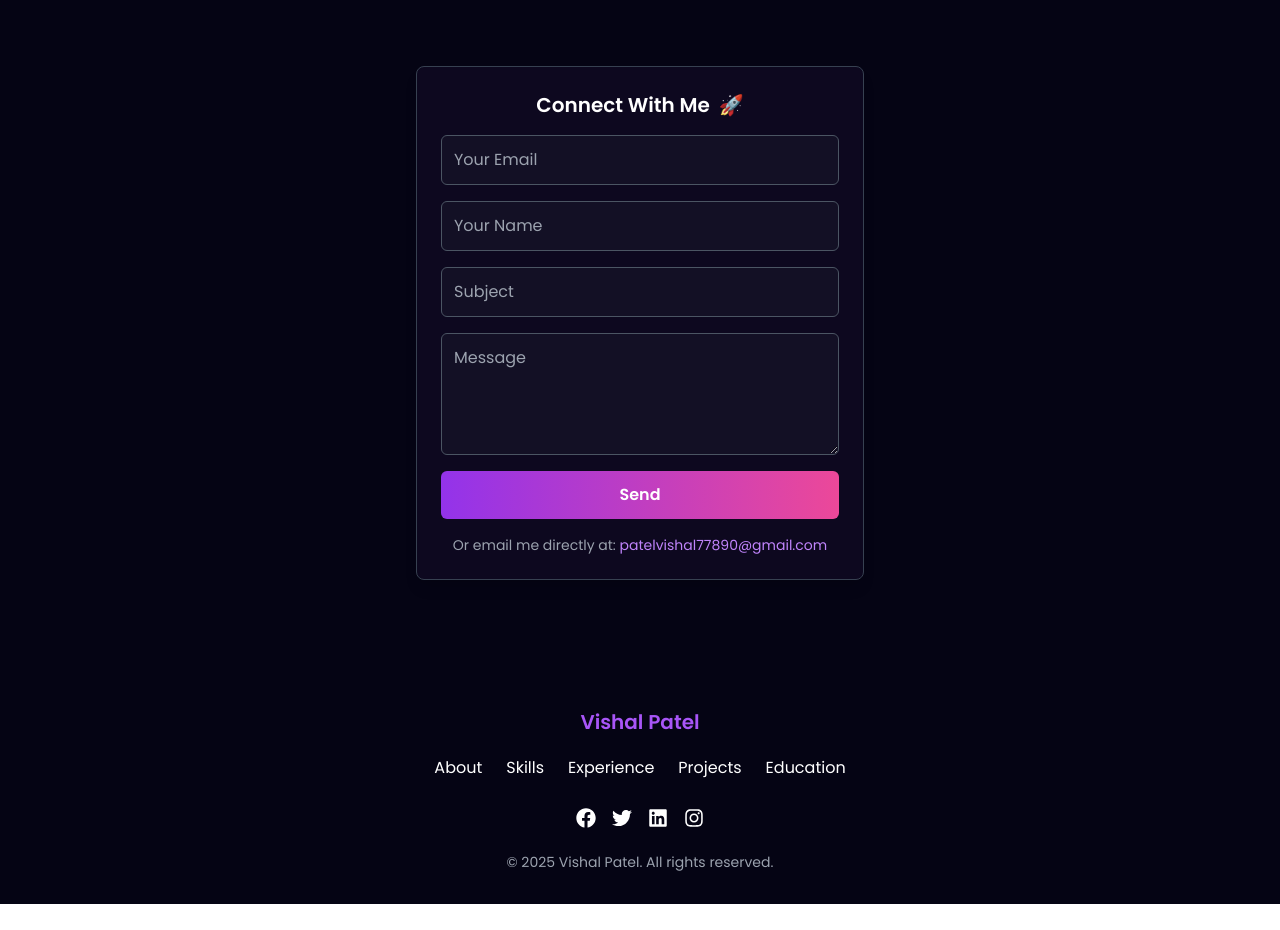
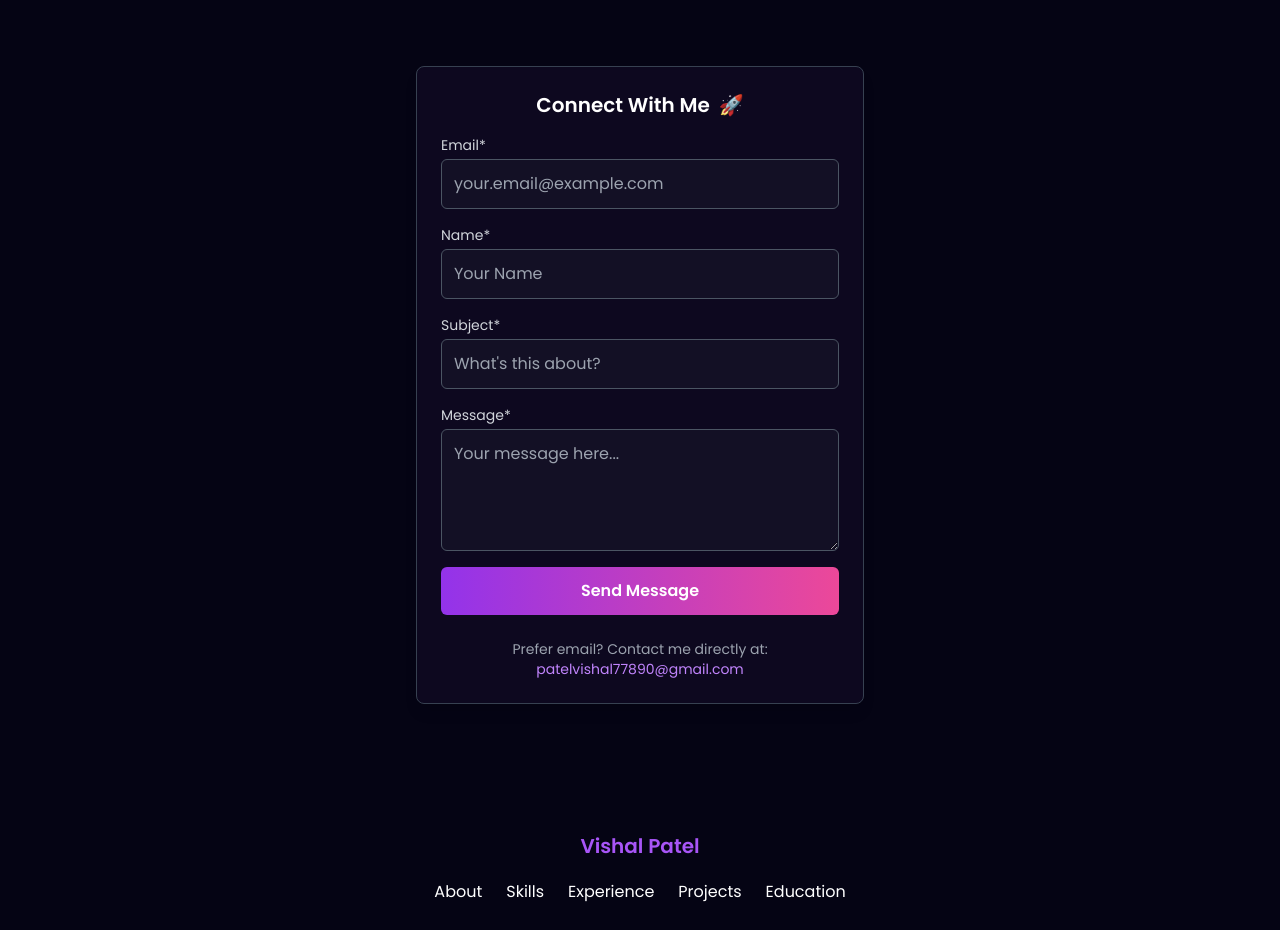
Before and after one commit to vishalpatel207/portfolio, a React (Vite) app: page / in a window 1280 px wide. Shown: the part 5920-6850 px from the top of the page. Before the commit the page ends 6824 px from the top, so only its background shows below. Built offline with nearby package versions, Linux system fonts and the light colour scheme.

Commit message:
work on the form4

```diff
--- a/src/components/Contact/Contact.jsx
+++ b/src/components/Contact/Contact.jsx
@@ -18,8 +18,12 @@ const Contact = () => {
     });
   };
 
-  const submitWithFormSubmit = async () => {
-    const response = await fetch("https://formsubmit.co/ajax/patelvishal77890@gmail.com", {
+  // API endpoints configuration
+  const formEndpoints = [
+    {
+      name: "FormSubmit",
+      url: "https://formsubmit.co/ajax/patelvishal77890@gmail.com",
+      config: {
         method: "POST",
         headers: {
           'Content-Type': 'application/json',
@@ -32,12 +36,12 @@ const Contact = () => {
           message: formData.message,
           _captcha: "false"
         })
-    });
-    return await response.json();
-  };
-
-  const submitWithFormspree = async () => {
-    const response = await fetch("https://formspree.io/f/moqgpqzd", {
+      }
+    },
+    {
+      name: "Formspree",
+      url: "https://formspree.io/f/moqgpqzd",
+      config: {
         method: "POST",
         headers: {
           'Content-Type': 'application/json',
@@ -49,22 +53,45 @@ const Contact = () => {
           subject: formData.subject,
           message: formData.message
         })
-    });
+      }
+    }
+  ];
+
+  const validateForm = () => {
+    if (!formData.email.match(/^[^\s@]+@[^\s@]+\.[^\s@]+$/)) {
+      toast.error("Please enter a valid email address", { theme: "dark" });
+      return false;
+    }
+    if (formData.message.length < 10) {
+      toast.error("Message should be at least 10 characters long", { theme: "dark" });
+      return false;
+    }
+    return true;
+  };
+
+  const submitForm = async (endpoint) => {
+    try {
+      const response = await fetch(endpoint.url, endpoint.config);
+      if (!response.ok) throw new Error(`HTTP error! status: ${response.status}`);
       return await response.json();
+    } catch (error) {
+      console.error(`${endpoint.name} submission error:`, error);
+      throw error;
+    }
   };
 
   const handleSubmit = async (e) => {
     e.preventDefault();
+
+    if (!validateForm()) return;
+
     setIsSubmitting(true);
 
     try {
-      // Try FormSubmit first
-      let data = await submitWithFormSubmit();
-
-      // If FormSubmit fails, try Formspree as fallback
-      if (!data.success || data.success !== "true") {
-        data = await submitWithFormspree();
-      }
+      // Try each endpoint until one succeeds
+      for (const endpoint of formEndpoints) {
+        try {
+          const data = await submitForm(endpoint);
 
           if (data.success || data.success === "true") {
             toast.success("Message sent successfully! ✅", {
@@ -76,24 +103,30 @@ const Contact = () => {
               draggable: true,
               theme: "dark",
             });
+
             setFormData({
               name: '',
               email: '',
               subject: '',
               message: ''
             });
-      } else {
-        throw new Error(data.error || 'Failed to send message');
+
+            return; // Exit on success
           }
         } catch (error) {
-      console.error('Submission error:', error);
+          console.log(`Failed with ${endpoint.name}, trying next...`);
+          continue; // Try next endpoint
+        }
+      }
 
-      // Detailed error messages
-      let errorMessage = "Failed to send message. Please try again.";
+      // If all endpoints failed
+      throw new Error('All form submission methods failed');
+    } catch (error) {
+      console.error('Final submission error:', error);
+
+      let errorMessage = "Failed to send message. Please try again later.";
       if (error.message.includes("Failed to fetch")) {
-        errorMessage = "Network error. Please check your connection.";
-      } else if (error.message.includes("Form not found")) {
-        errorMessage = "Form configuration error. Please contact site owner.";
+        errorMessage = "Network error. Please check your internet connection.";
       }
 
       toast.error(errorMessage, {
@@ -133,16 +166,24 @@ const Contact = () => {
         </h3>
 
         <form onSubmit={handleSubmit} className="mt-4 flex flex-col space-y-4">
+          <div className="flex flex-col space-y-1">
+            <label htmlFor="email" className="text-gray-300 text-sm">Email*</label>
             <input
+              id="email"
               type="email"
               name="email"
-            placeholder="Your Email"
+              placeholder="your.email@example.com"
               required
               value={formData.email}
               onChange={handleChange}
               className="w-full p-3 rounded-md bg-[#131025] text-white border border-gray-600 focus:outline-none focus:border-purple-500"
             />
+          </div>
+
+          <div className="flex flex-col space-y-1">
+            <label htmlFor="name" className="text-gray-300 text-sm">Name*</label>
             <input
+              id="name"
               type="text"
               name="name"
               placeholder="Your Name"
@@ -151,24 +192,36 @@ const Contact = () => {
               onChange={handleChange}
               className="w-full p-3 rounded-md bg-[#131025] text-white border border-gray-600 focus:outline-none focus:border-purple-500"
             />
+          </div>
+
+          <div className="flex flex-col space-y-1">
+            <label htmlFor="subject" className="text-gray-300 text-sm">Subject*</label>
             <input
+              id="subject"
               type="text"
               name="subject"
-            placeholder="Subject"
+              placeholder="What's this about?"
               required
               value={formData.subject}
               onChange={handleChange}
               className="w-full p-3 rounded-md bg-[#131025] text-white border border-gray-600 focus:outline-none focus:border-purple-500"
             />
+          </div>
+
+          <div className="flex flex-col space-y-1">
+            <label htmlFor="message" className="text-gray-300 text-sm">Message*</label>
             <textarea
+              id="message"
               name="message"
-            placeholder="Message"
+              placeholder="Your message here..."
               rows="4"
               required
               value={formData.message}
               onChange={handleChange}
               className="w-full p-3 rounded-md bg-[#131025] text-white border border-gray-600 focus:outline-none focus:border-purple-500"
             />
+          </div>
+
           <input type="hidden" name="_captcha" value="false" />
 
           <button
@@ -176,15 +229,29 @@ const Contact = () => {
             disabled={isSubmitting}
             className={`w-full bg-gradient-to-r from-purple-600 to-pink-500 py-3 text-white font-semibold rounded-md hover:opacity-90 transition ${
               isSubmitting ? 'opacity-70 cursor-not-allowed' : ''
-            }`}
+            } flex items-center justify-center`}
           >
-            {isSubmitting ? 'Sending...' : 'Send'}
+            {isSubmitting ? (
+              <>
+                <svg className="animate-spin -ml-1 mr-2 h-4 w-4 text-white" xmlns="http://www.w3.org/2000/svg" fill="none" viewBox="0 0 24 24">
+                  <circle className="opacity-25" cx="12" cy="12" r="10" stroke="currentColor" strokeWidth="4"></circle>
+                  <path className="opacity-75" fill="currentColor" d="M4 12a8 8 0 018-8V0C5.373 0 0 5.373 0 12h4zm2 5.291A7.962 7.962 0 014 12H0c0 3.042 1.135 5.824 3 7.938l3-2.647z"></path>
+                </svg>
+                Sending...
+              </>
+            ) : 'Send Message'}
           </button>
         </form>
 
         {/* Alternative contact method */}
-        <div className="mt-4 text-center text-gray-400 text-sm">
-          <p>Or email me directly at: <a href="mailto:patelvishal77890@gmail.com" className="text-purple-400">patelvishal77890@gmail.com</a></p>
+        <div className="mt-6 text-center text-gray-400 text-sm">
+          <p>Prefer email? Contact me directly at:</p>
+          <a
+            href="mailto:patelvishal77890@gmail.com"
+            className="text-purple-400 hover:text-purple-300 transition-colors break-all"
+          >
+            patelvishal77890@gmail.com
+          </a>
         </div>
       </div>
     </section>
```
Lines whose indentation alone changed are shown as unchanged.
